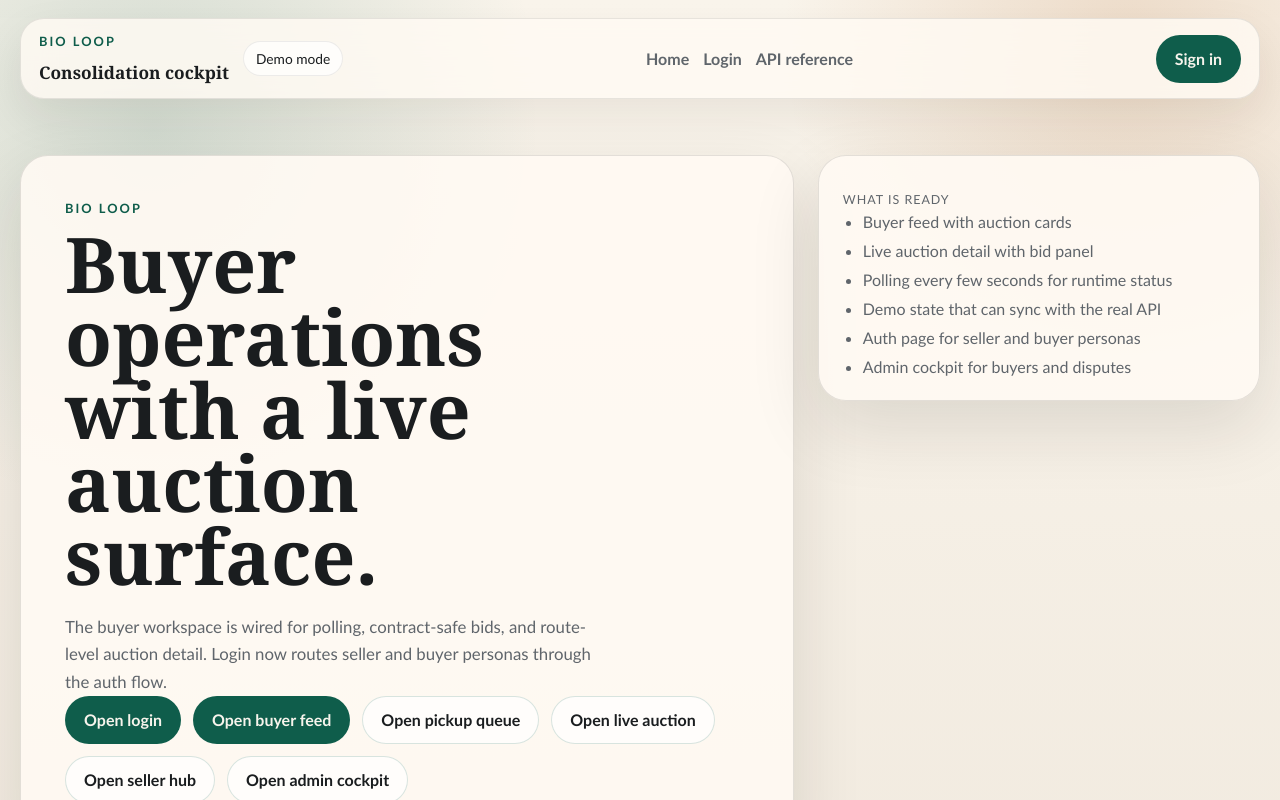
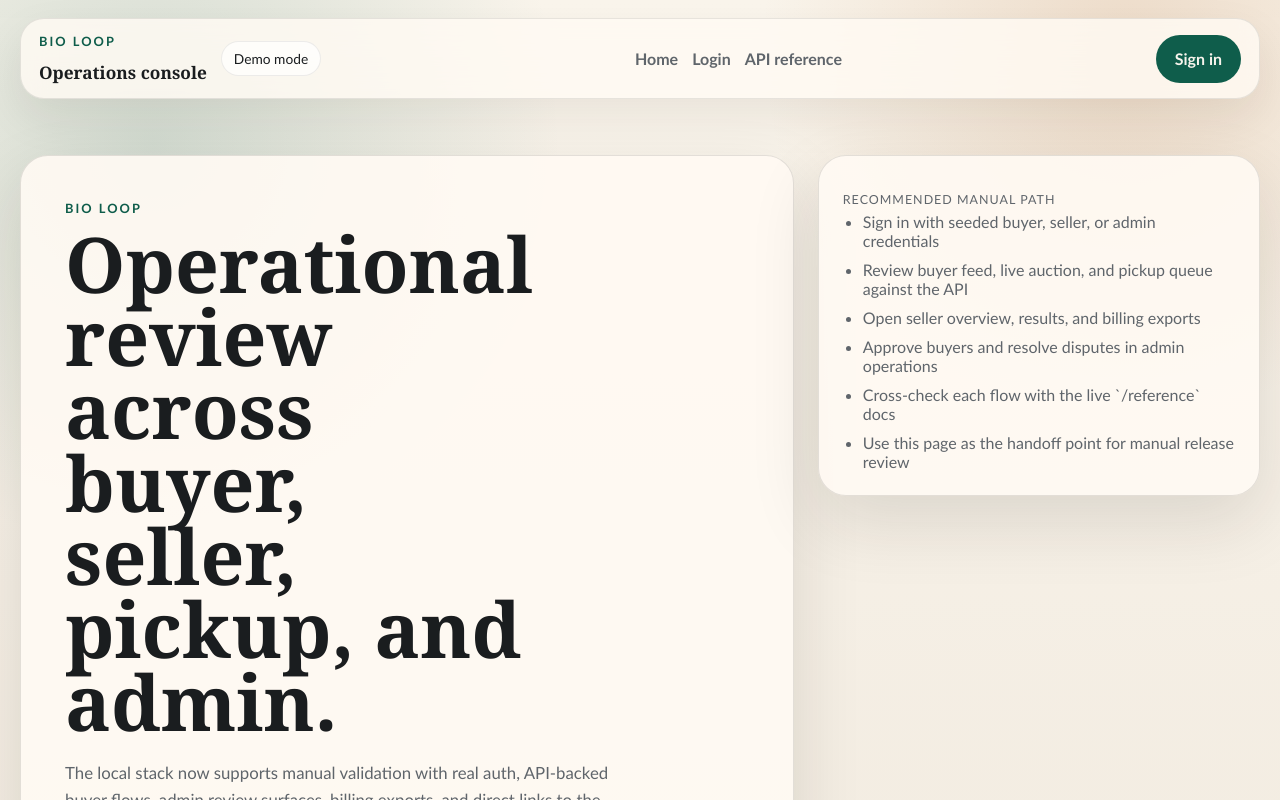
Before and after one commit to devricardo90/Bio-Loop-Orchestrator, a Next.js app in the folder apps/web/: page / in a window 1280 px wide. Shown: the top 800 px of the page. Built offline with nearby package versions, Linux system fonts and the light colour scheme; no server answers.

Commit message:
web: polish manual ops surfaces

```diff
--- a/apps/web/app/admin/page.tsx
+++ b/apps/web/app/admin/page.tsx
@@ -5,18 +5,18 @@ export default function AdminHomePage() {
     <main className="app-shell">
       <section className="hero">
         <div className="hero-copy">
-          <p className="eyebrow">Platform admin</p>
-          <h1>Admin surface for buyers and disputes.</h1>
+          <p className="eyebrow">Admin overview</p>
+          <h1>Operational review for buyers and disputes.</h1>
           <p className="lead">
-            The admin cockpit closes the M4 slice with buyer approval and dispute resolution surfaces aligned to the
-            live API.
+            The admin area supports manual review of buyer approvals and dispute resolution with the same live API
+            contracts exposed in `/reference`.
           </p>
           <div className="hero-meta">
             <Link href="/admin/buyers" className="button button-primary">
-              Open buyers
+              Buyer approvals
             </Link>
             <Link href="/admin/disputes" className="button button-secondary">
-              Open disputes
+              Dispute queue
             </Link>
             <Link href="/login" className="button button-secondary">
               Sign in
@@ -26,12 +26,12 @@ export default function AdminHomePage() {
 
         <div className="hero-side">
           <div className="panel">
-            <p className="label">Included surfaces</p>
+            <p className="label">Operational checklist</p>
             <ul className="feature-list">
-              <li>Buyer approval queue with API-backed actions</li>
-              <li>Dispute list and resolution actions</li>
-              <li>Loading, empty, and error states</li>
-              <li>Seeded API data for review flows</li>
+              <li>Review buyer approvals against live API state</li>
+              <li>Resolve or escalate disputes from the same queue used in e2e</li>
+              <li>Use consistent loading, empty, and error states during manual checks</li>
+              <li>Jump to `/reference` from the workspaces when troubleshooting</li>
             </ul>
           </div>
         </div>
--- a/apps/web/app/layout.tsx
+++ b/apps/web/app/layout.tsx
@@ -9,7 +9,7 @@ export const metadata = {
     default: "Bio Loop",
     template: "%s | Bio Loop"
   },
-  description: "Buyer feed and auction workspace for surplus trading"
+  description: "Operational console for buyer, seller, pickup, billing, and admin review"
 };
 
 export default function RootLayout({
--- a/apps/web/app/login/page.tsx
+++ b/apps/web/app/login/page.tsx
@@ -2,7 +2,7 @@ import { LoginPanel } from "../../components/login-panel";
 
 export const metadata = {
   title: "Login",
-  description: "Seller and buyer authentication for the Bio Loop workspace"
+  description: "Role-based authentication for Bio Loop operational areas"
 };
 
 export default function LoginPage() {
--- a/apps/web/app/page.tsx
+++ b/apps/web/app/page.tsx
@@ -6,43 +6,43 @@ export default function HomePage() {
       <section className="hero hero-home">
         <div className="hero-copy">
           <p className="eyebrow">Bio Loop</p>
-          <h1>Buyer operations with a live auction surface.</h1>
+          <h1>Operational review across buyer, seller, pickup, and admin.</h1>
           <p className="lead">
-            The buyer workspace is wired for polling, contract-safe bids, and
-            route-level auction detail. Login now routes seller and buyer personas through the auth flow.
+            The local stack now supports manual validation with real auth, API-backed buyer flows, admin review
+            surfaces, billing exports, and direct links to the live API reference.
           </p>
           <div className="hero-meta">
             <Link href="/login" className="button button-primary">
-              Open login
+              Sign in
             </Link>
             <Link href="/buyer/feed" className="button button-primary">
-              Open buyer feed
+              Buyer operations
             </Link>
             <Link href="/buyer/orders" className="button button-secondary">
-              Open pickup queue
+              Pickup operations
             </Link>
             <Link href="/buyer/auctions/auction-husks-01" className="button button-secondary">
-              Open live auction
+              Live auction
             </Link>
             <Link href="/seller" className="button button-secondary">
-              Open seller hub
+              Seller overview
             </Link>
             <Link href="/admin" className="button button-secondary">
-              Open admin cockpit
+              Admin overview
             </Link>
           </div>
         </div>
 
         <div className="hero-side">
           <div className="panel">
-            <p className="label">What is ready</p>
+            <p className="label">Recommended manual path</p>
             <ul className="feature-list">
-              <li>Buyer feed with auction cards</li>
-              <li>Live auction detail with bid panel</li>
-              <li>Polling every few seconds for runtime status</li>
-              <li>Demo state that can sync with the real API</li>
-              <li>Auth page for seller and buyer personas</li>
-              <li>Admin cockpit for buyers and disputes</li>
+              <li>Sign in with seeded buyer, seller, or admin credentials</li>
+              <li>Review buyer feed, live auction, and pickup queue against the API</li>
+              <li>Open seller overview, results, and billing exports</li>
+              <li>Approve buyers and resolve disputes in admin operations</li>
+              <li>Cross-check each flow with the live `/reference` docs</li>
+              <li>Use this page as the handoff point for manual release review</li>
             </ul>
           </div>
         </div>
--- a/apps/web/app/seller/page.tsx
+++ b/apps/web/app/seller/page.tsx
@@ -1,8 +1,8 @@
 import Link from "next/link";
 
 export const metadata = {
-  title: "Seller hub",
-  description: "Seller lots and results workspace"
+  title: "Seller overview",
+  description: "Seller lots, results, and billing operations"
 };
 
 export default function SellerHomePage() {
@@ -10,34 +10,34 @@ export default function SellerHomePage() {
     <main className="app-shell landing-shell">
       <section className="hero hero-home">
         <div className="hero-copy">
-          <p className="eyebrow">Seller hub</p>
-          <h1>Operational control for lots and outcomes.</h1>
+          <p className="eyebrow">Seller overview</p>
+          <h1>Operational control for lots, outcomes, and billing.</h1>
           <p className="lead">
-            The seller surface tracks lots, auction states, and final results with the same contract-safe runtime
-            used by the buyer flow.
+            The seller area is tuned for manual review of listed lots, terminal states, and billing outputs tied to
+            the current API-backed runtime.
           </p>
           <div className="hero-meta">
             <Link href="/seller/lots" className="button button-primary">
-              Open seller lots
+              Seller lots
             </Link>
             <Link href="/seller/results" className="button button-secondary">
-              Open seller results
+              Seller results
             </Link>
             <Link href="/seller/reports" className="button button-secondary">
-              Open seller reports
+              Seller reports
             </Link>
           </div>
         </div>
 
         <div className="hero-side">
           <div className="panel">
-            <p className="label">What is ready</p>
+            <p className="label">Operational checklist</p>
             <ul className="feature-list">
-              <li>Seller lots list with live and terminal states</li>
-              <li>Results view with revenue and settlement timeline</li>
-              <li>Billing reports with export snapshots for settled orders</li>
-              <li>Lot detail pages for individual auction outcomes</li>
-              <li>Shared demo state synced with the buyer workspace</li>
+              <li>Review listed lots and current auction states</li>
+              <li>Inspect results and settlement-ready outcomes</li>
+              <li>Export billing snapshots for settled orders</li>
+              <li>Open lot detail pages for specific auction outcomes</li>
+              <li>Validate seller behavior against the same runtime seen by buyer and admin</li>
             </ul>
           </div>
         </div>
--- a/apps/web/components/app-header.tsx
+++ b/apps/web/components/app-header.tsx
@@ -27,7 +27,7 @@ export function AppHeader() {
       <div className="app-header-brand">
         <div>
           <p className="eyebrow">Bio Loop</p>
-          <strong>Consolidation cockpit</strong>
+          <strong>Operations console</strong>
         </div>
         <span className={`chip ${session ? "chip-accent" : ""}`}>{signedInLabel}</span>
       </div>
--- a/apps/web/components/login-panel.tsx
+++ b/apps/web/components/login-panel.tsx
@@ -15,19 +15,19 @@ const personaActions: Array<{
 }> = [
   {
     persona: "buyer",
-    title: "Buyer workspace",
+    title: "Buyer operations",
     subtitle: "Feed, auction detail, bidding, and pickup queue",
     route: getWorkspaceHomeRoute("buyer")
   },
   {
     persona: "seller",
-    title: "Seller workspace",
+    title: "Seller operations",
     subtitle: "Lots, auction results, and pickup status",
     route: getWorkspaceHomeRoute("seller")
   },
   {
     persona: "admin",
-    title: "Admin workspace",
+    title: "Admin operations",
     subtitle: "Buyer approvals and dispute resolution",
     route: getWorkspaceHomeRoute("admin")
   }
@@ -74,11 +74,11 @@ export function LoginPanel() {
     <main className="app-shell login-shell">
       <section className="login-grid">
         <div className="login-copy">
-          <p className="eyebrow">Auth handoff</p>
-          <h1>Sign in to the workspace that fits your role.</h1>
+          <p className="eyebrow">Access control</p>
+          <h1>Sign in to the operational area that matches your role.</h1>
           <p className="lead">
-            The browser only keeps httpOnly cookies. The login page pulls a CSRF token first, then posts your persona
-            to the API and sends you to the right workspace.
+            The browser keeps only httpOnly cookies. This page requests a CSRF token first, posts your role-specific
+            credentials to the API, and returns you to the correct operational route.
           </p>
 
           <div className="persona-stack">
@@ -168,7 +168,7 @@ export function LoginPanel() {
               {isPending ? "Signing in..." : `Sign in as ${persona}`}
             </button>
             <Link className="button button-secondary" href={activeAction.route}>
-              Continue to {activeAction.persona}
+              Open {activeAction.persona} area
             </Link>
           </div>
 
@@ -176,7 +176,7 @@ export function LoginPanel() {
             {message ||
               (session
                 ? `You are already signed in as ${session.roleLabel}.`
-                : "Use one of the seeded persona emails with the shared demo password to establish the API-backed session.")}
+                : "Use one of the seeded persona emails with the shared seeded password to establish the API-backed session.")}
           </p>
         </form>
       </section>
--- a/apps/web/components/seller-dashboard.tsx
+++ b/apps/web/components/seller-dashboard.tsx
@@ -20,6 +20,7 @@ import {
   getSellerTimeline,
   getSellerTone
 } from "../lib/seller-view";
+import { WorkspaceState } from "./workspace-state";
 
 type SellerDashboardProps = {
   mode: "lots" | "results";
@@ -70,7 +71,16 @@ export function SellerDashboard({ mode, lotId }: SellerDashboardProps) {
   }, [filter, records]);
 
   if (!hydrated) {
-    return <main className="app-shell">Loading seller workspace...</main>;
+    return (
+      <main className="app-shell">
+        <WorkspaceState
+          eyebrow="Seller operations"
+          title="Loading seller overview."
+          description="The seller lots and results surfaces are loading from the current runtime."
+          tone="loading"
+        />
+      </main>
+    );
   }
 
   const filters = mode === "results" ? resultFilters : lotFilters;
--- a/apps/web/lib/route-access.ts
+++ b/apps/web/lib/route-access.ts
@@ -25,9 +25,9 @@ const workspaceHomeRoute: Record<WorkspaceRole, string> = {
 };
 
 const workspaceLabels: Record<WorkspaceRole, string> = {
-  buyer: "buyer workspace",
-  seller: "seller workspace",
-  admin: "admin workspace"
+  buyer: "buyer operations",
+  seller: "seller operations",
+  admin: "admin operations"
 };
 
 const workspaceNavigation: Record<WorkspaceRole, WorkspaceLink[]> = {
@@ -36,13 +36,13 @@ const workspaceNavigation: Record<WorkspaceRole, WorkspaceLink[]> = {
     { label: "Pickup queue", href: "/buyer/orders" }
   ],
   seller: [
-    { label: "Seller hub", href: "/seller" },
+    { label: "Seller overview", href: "/seller" },
     { label: "Seller lots", href: "/seller/lots" },
     { label: "Seller results", href: "/seller/results" },
     { label: "Seller reports", href: "/seller/reports" }
   ],
   admin: [
-    { label: "Admin cockpit", href: "/admin" },
+    { label: "Admin overview", href: "/admin" },
     { label: "Admin buyers", href: "/admin/buyers" },
     { label: "Admin disputes", href: "/admin/disputes" }
   ]
```
Also changed, not shown: 4 other files (tests, documents, lock files or other folders).
